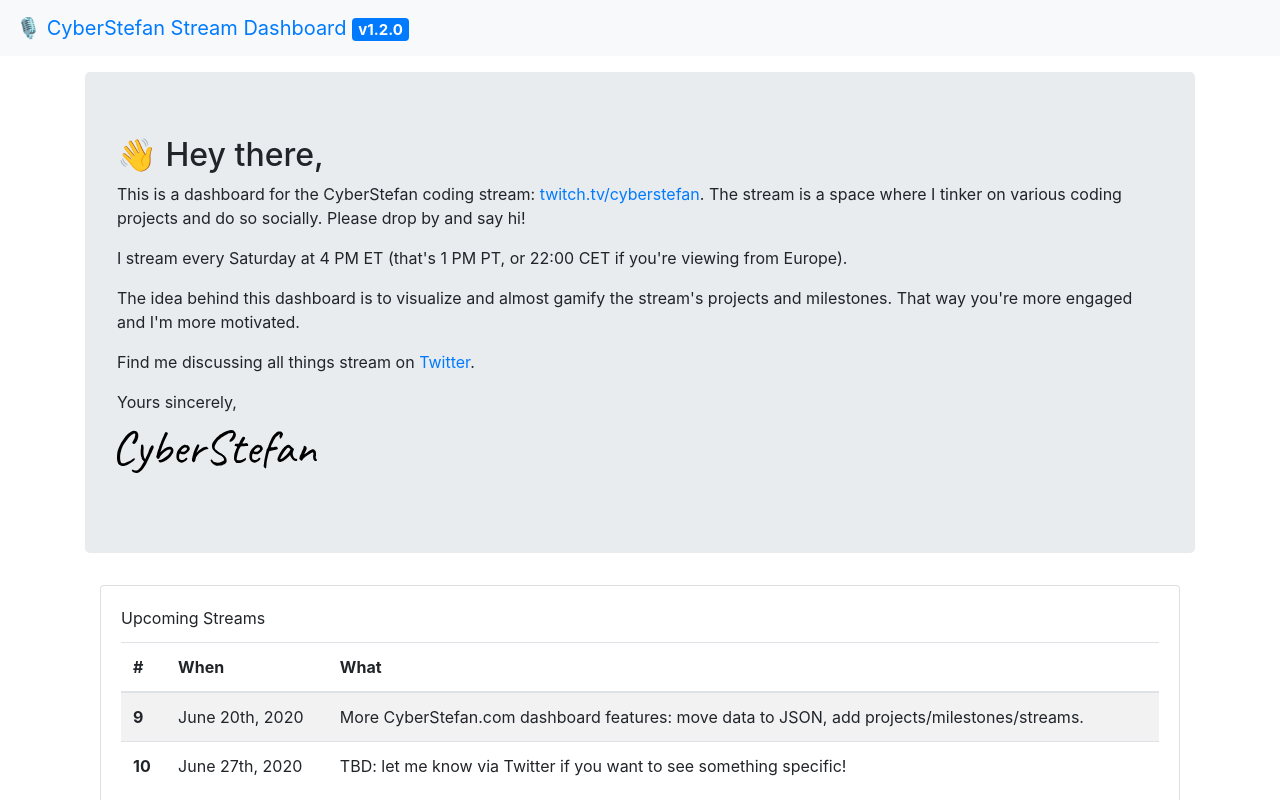
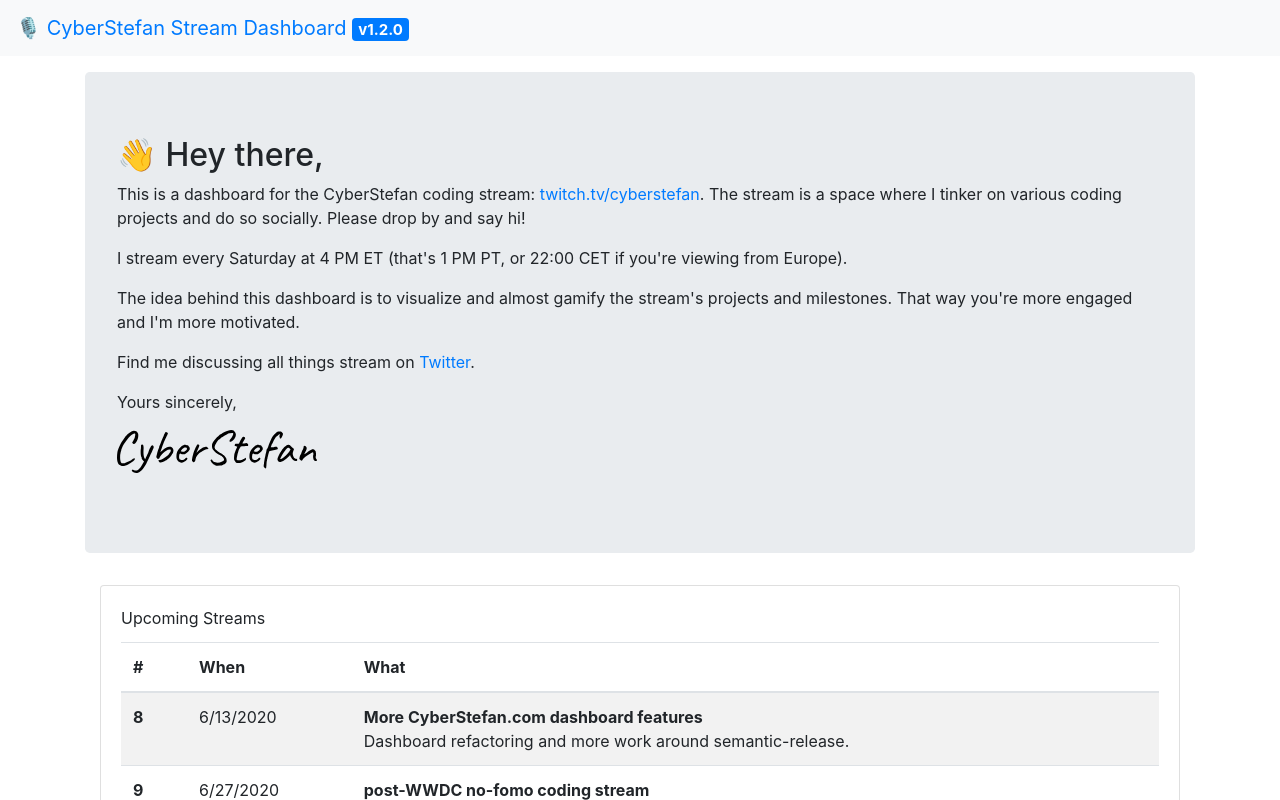
Before and after one commit to ksm/cyberstefan-site, a React (Create React App) app: page / in a window 1280 px wide. Shown: the top 800 px of the page. Built offline with nearby package versions, Linux system fonts and the light colour scheme.

Commit message:
feat(dashboard): display upcoming streams from json data

```diff
--- a/src/components/StreamsWidget.js
+++ b/src/components/StreamsWidget.js
@@ -1,8 +1,26 @@
-import React from "react";
+import React, { useState, useEffect } from "react";
 import { Table } from "reactstrap";
 import { Widget } from "./Widget";
+import streams from "../data/streams.json";
 
-export const StreamsWidget = () => (
+const intl = Intl.DateTimeFormat();
+
+export const StreamsWidget = () => {
+  const [upcomingStreams, setUpcomingStreams] = useState([]);
+
+  useEffect(() => {
+    const byUpcomingOnly = (fromDate) => (stream) => {
+      const streamDate = new Date(stream.date);
+      return streamDate.getTime() >= fromDate.getTime();
+    };
+
+    const now = new Date();
+    now.setUTCHours(0, 0, 0, 0);
+
+    setUpcomingStreams(streams.filter(byUpcomingOnly(now)));
+  }, [setUpcomingStreams]);
+
+  return (
     <Widget title="Upcoming Streams">
       <Table striped>
         <thead>
@@ -13,22 +31,19 @@ export const StreamsWidget = () => (
           </tr>
         </thead>
         <tbody>
-        <tr>
-          <th scope="row">9</th>
-          <td>June 20th, 2020</td>
+          {upcomingStreams.map((stream) => (
+            <tr key={stream.id}>
+              <th scope="row">{stream.id}</th>
+              <td>{intl.format(new Date(stream.date))}</td>
               <td>
-            More CyberStefan.com dashboard features: move data to JSON, add
-            projects/milestones/streams.
+                <b>{stream.title}</b>
+                <br />
+                {stream.description}
               </td>
             </tr>
-        <tr>
-          <th scope="row">10</th>
-          <td>June 27th, 2020</td>
-          <td>
-            TBD: let me know via Twitter if you want to see something specific!
-          </td>
-        </tr>
+          ))}
         </tbody>
       </Table>
     </Widget>
   );
+};
--- /dev/null
+++ b/src/data/streams.json
@@ -0,0 +1,20 @@
+[
+  {
+    "id": 8,
+    "date": "2020-06-13",
+    "title": "More CyberStefan.com dashboard features",
+    "description": "Dashboard refactoring and more work around semantic-release."
+  },
+  {
+    "id": 9,
+    "date": "2020-06-27",
+    "title": "post-WWDC no-fomo coding stream",
+    "description": "Build out representing data as JSON in the stream dashboard."
+  },
+  {
+    "id": 10,
+    "date": "2020-07-04",
+    "title": "TBD",
+    "description": "Let me know via Twitter if you want to see something specific."
+  }
+]
```
Lines whose indentation alone changed are shown as unchanged.
